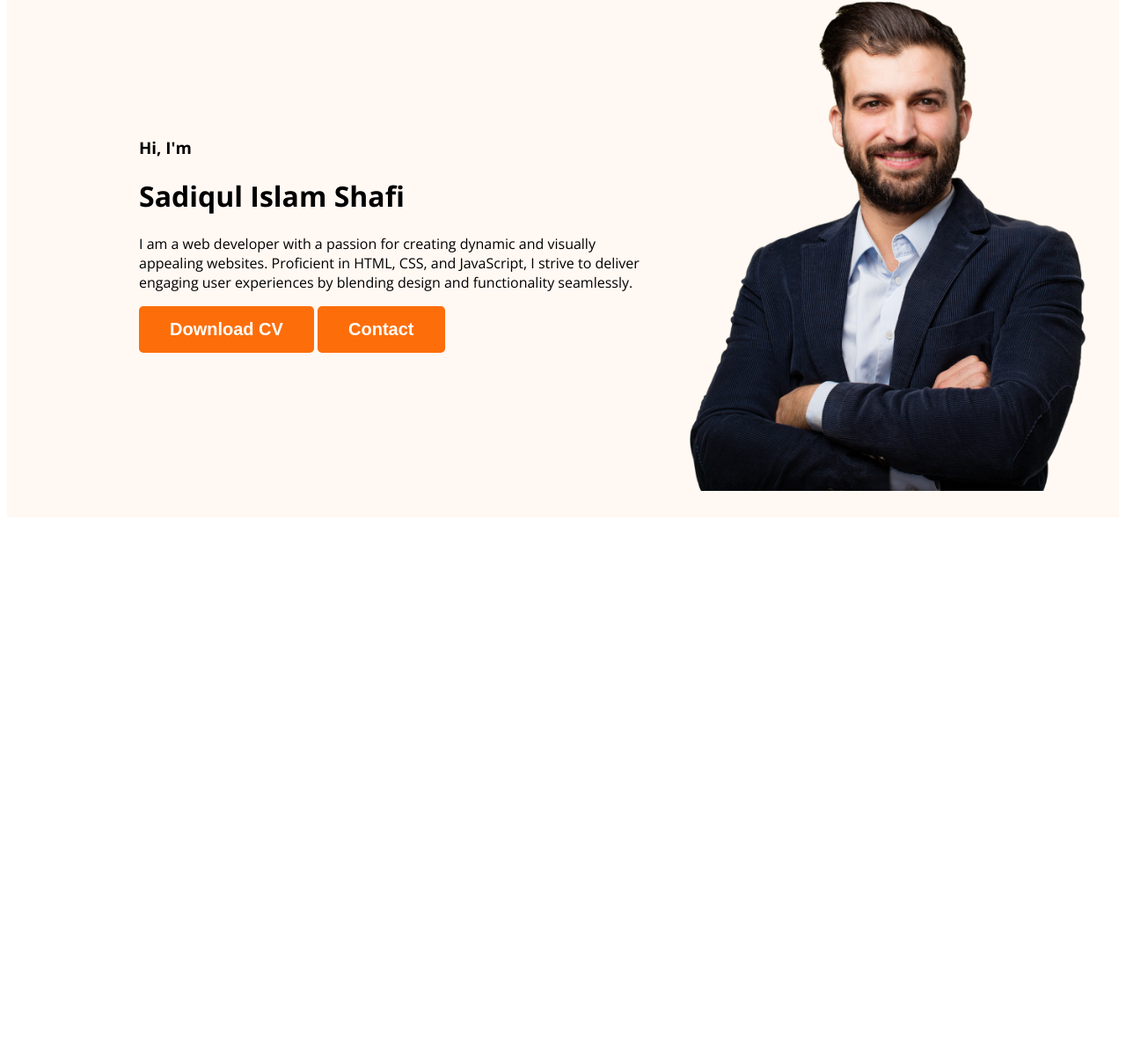
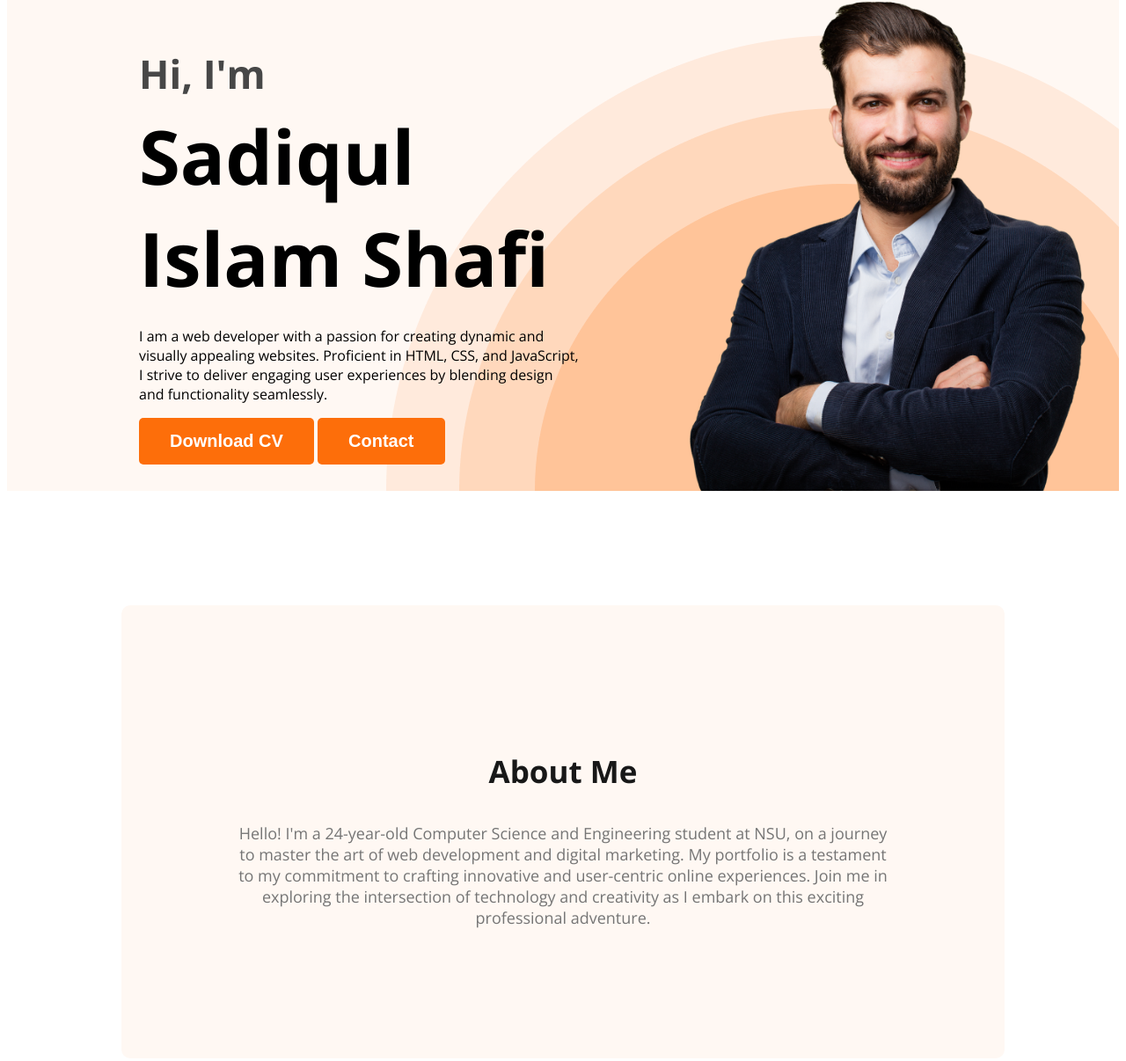
Before and after one commit to sadiqshafi/web-developer-portfolio, a plain HTML site: page index.html in a window 1280 px wide. Shown: the part 210-1416 px from the top of the page at 88% size. Before the commit the page ends 806 px from the top, so only its background shows below. Drawn offline with nearby package versions, Linux system fonts and the light colour scheme.

Commit message:
about section made

```diff
--- a/index.html
+++ b/index.html
@@ -23,7 +23,7 @@
             <div class="banner-content">
                 <h3 class="banner-greeting"> Hi, I'm</h3>
                 <h1 class="banner-title">Sadiqul Islam Shafi</h1>
-                <p>I am a web developer with a passion for creating dynamic and visually appealing websites. Proficient in HTML, CSS, and JavaScript, I strive to deliver engaging user experiences by blending design and functionality seamlessly.</p>
+                <p class="banner-description">I am a web developer with a passion for creating dynamic and visually appealing websites. Proficient in HTML, CSS, and JavaScript, I strive to deliver engaging user experiences by blending design and functionality seamlessly.</p>
                 <button class="btn-primary">Download CV</button>
                 <button class="btn-primary">Contact</button>
             </div>
@@ -31,7 +31,10 @@
         </div>
     </header>
     <main>
-
+        <section class="about">
+            <h3 class="section-title">About Me</h3>
+            <p class="section-description">Hello! I'm a 24-year-old Computer Science and Engineering student at NSU, on a journey to master the art of web development and digital marketing. My portfolio is a testament to my commitment to crafting innovative and user-centric online experiences. Join me in exploring the intersection of technology and creativity as I embark on this exciting professional adventure.</p>
+        </section>
     </main>
     <footer>
 
--- a/styles/portfolio.css
+++ b/styles/portfolio.css
@@ -12,7 +12,7 @@ nav {
     margin: 0 200px;
 }
 
-.nav-title{
+.nav-title {
     color: var(--Dark-01, #181818);
     /* text-shadow: 0px 4px 4px rgba(0, 0, 0, 0.25); */
     /* font-family: Open Sans; */
@@ -22,25 +22,26 @@ font-weight: 700;
     /* line-height: normal; */
 }
 
-.text-primary{
+.text-primary {
     color: #FD6E0A;
 }
 
-nav > ul{
+nav>ul {
     display: flex;
     align-items: center;
 }
 
-nav li{
+nav li {
     list-style: none;
     margin-right: 50px;
 }
 
-nav a{
+nav a {
     text-decoration: none;
     color: #474747;
 }
-.btn-primary{
+
+.btn-primary {
     border-radius: 5px;
     background: #FD6E0A;
     border: 0;
@@ -51,14 +52,59 @@ nav a{
 }
 
 /* header related styles */
-.header{
+.header {
     background-color: #fff8f3;
+    background-image: url('../images/header_bg.png');
+    background-repeat: no-repeat;
+    background-position: bottom right;
 }
-.banner{
-    padding: 30px 30px 30px 150px;
+
+.banner {
+    padding: 30px 30px 0px 150px;
     display: flex;
     align-items: center;
+    justify-content: space-between;
 }
-.banner .profile-pic{
+
+.banner-content {
+    max-width: 500px;
+}
+
+.banner .profile-pic {
     width: 500px;
 }
+
+.banner-greeting {
+    font-size: 45px;
+    color: #474747;
+    margin-bottom: 0;
+}
+
+.banner-title {
+    font-size: 85px;
+    font-weight: 700;
+    margin-top: 5px;
+    margin-bottom: 20px;
+}
+
+/* main section styles */
+.section-title {
+    color: #181818;
+    text-align: center;
+    font-size: 35px;
+    font-weight: 700;
+}
+
+.section-description {
+    color: #757575;
+    text-align: center;
+    font-size: 18px;
+}
+
+/* about section style */
+.about {
+    padding: 130px;
+    background-color: #fff8f3;
+    border-radius: 10px;
+    margin: 130px;
+}
```
Lines whose indentation alone changed are shown as unchanged.
